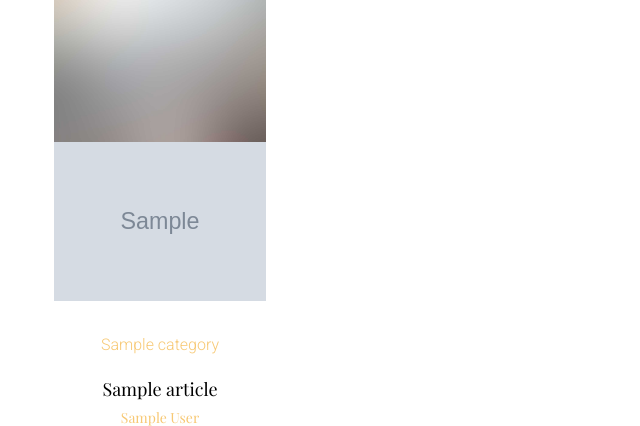
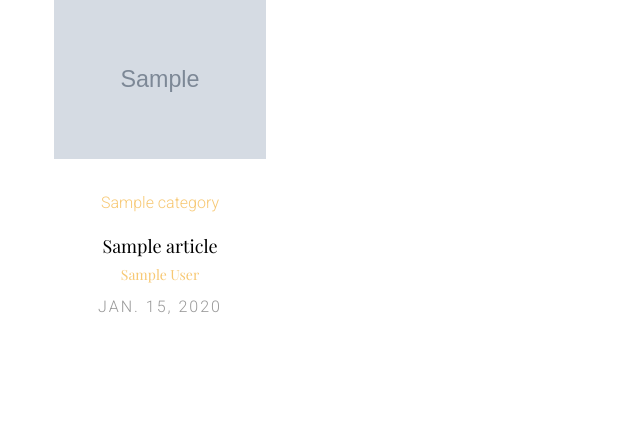
Before and after one commit to morshedmasud/django_blog, a Django app: page / in a window 1280 px wide. Shown: the part 178-604 px from the top of the page, without its empty margins (0-640 px from the left). Run offline with Django 3.2, Linux system fonts and the light colour scheme; tables that the repository leaves empty hold one stand-in row (values such as "Sample post"); grey boxes marked "Sample" are stand-in pictures; some libraries are stand-ins or nearby versions; some web fonts are replaced.

Commit message:
img  rendaring problem solve

```diff
--- a/templates/index.html
+++ b/templates/index.html
@@ -7,7 +7,7 @@
 {% for post in posts %}
 	<article class="col-lg-3 col-md-3 col-sm-4 col-xs-6 col-xxs-12 animate-box">
 		<figure>
-			<img src="{% static 'images/single_1.jpg' %}" alt="" class="img-responsive">
+{#			<img src="{% static 'images/single_1.jpg' %}" alt="" class="img-responsive">#}
 
 			<a href="{{ post.get_single_url }}">
 				{% if post.image.url %}
```
